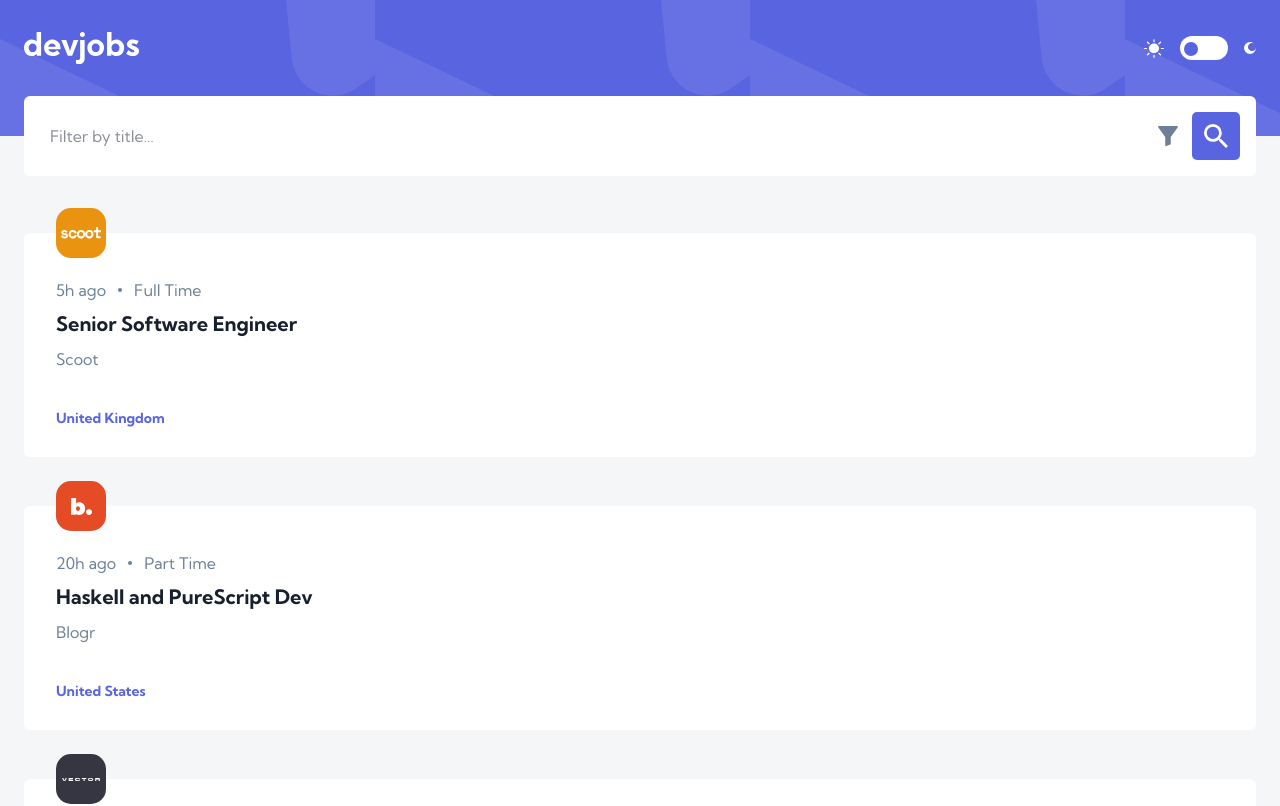
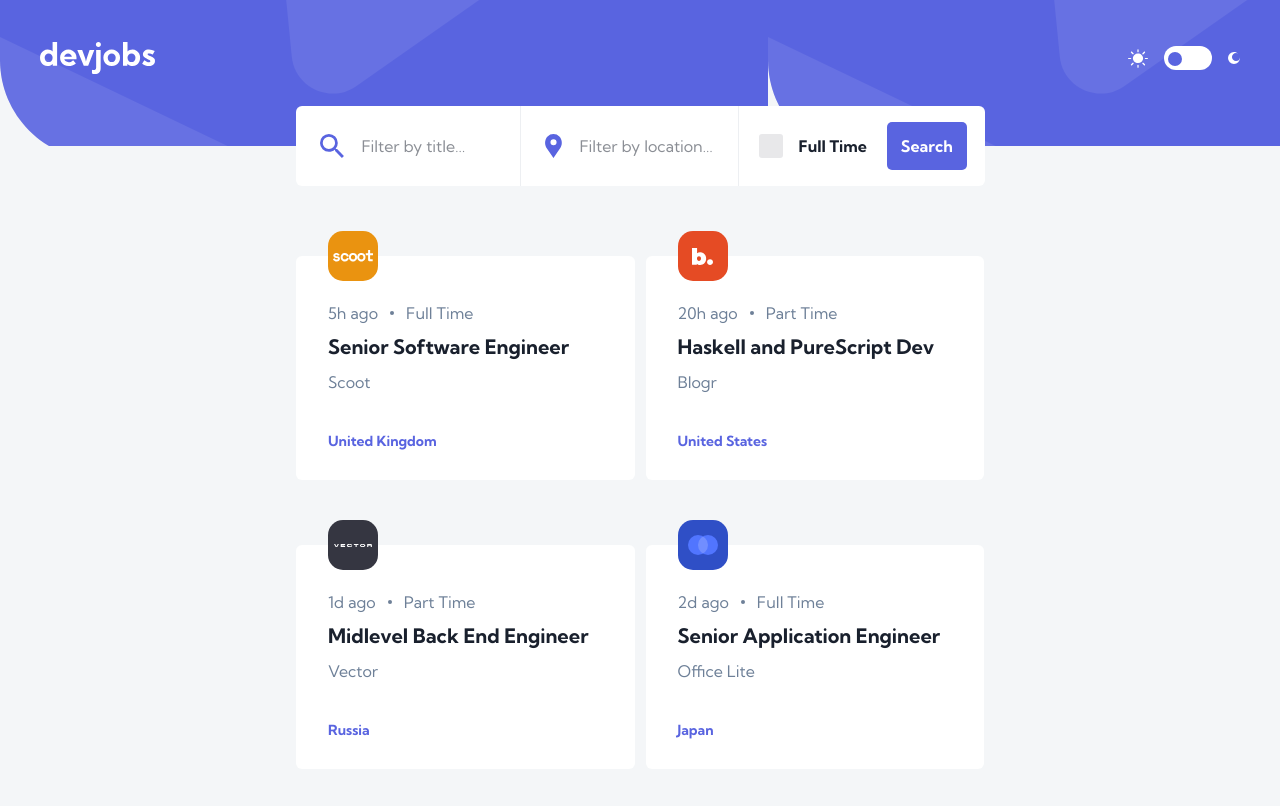
Before and after one commit to erwinruiz/devjobs-web-app, a React (Create React App) app: page / in a window 1280 px wide. Shown: the top 806 px of the page. Built offline with nearby package versions, Linux system fonts and the light colour scheme.

Commit message:
Make Home page responsive for tablet design (768 px)

```diff
--- a/src/Components/Header.module.css
+++ b/src/Components/Header.module.css
@@ -9,3 +9,11 @@
   align-items: center;
   column-gap: 1.6rem;
 }
+
+/* Tablet */
+@media (min-width: 768px) {
+  .header {
+    padding: 4.2rem 4rem 7.2rem;
+    background-image: url("../assets/tablet/bg-pattern-header.svg");
+  }
+}
--- a/src/Components/SearchFilter.module.css
+++ b/src/Components/SearchFilter.module.css
@@ -40,3 +40,48 @@
 .search-icon-container:hover {
   background-color: var(--light-violet);
 }
+.title-filter-container img,
+.tablet-desktop-options {
+  display: none;
+}
+
+/* Tablet */
+@media (min-width: 768px) {
+  .container {
+    /* margin: -4rem 4rem 0 4rem; */
+    margin: -4rem auto 0;
+    width: 68.9rem;
+    padding: 0 1.6rem 0 0;
+    justify-content: left;
+  }
+  .right-side {
+    display: none;
+  }
+  .title-filter-container img {
+    display: initial;
+  }
+  .tablet-desktop-options {
+    display: flex;
+    align-items: center;
+  }
+  .title-filter-container,
+  .location-filter-container {
+    display: flex;
+    align-items: center;
+    column-gap: 1.6rem;
+    border-right: 0.1rem solid #6e809820;
+    height: 8rem;
+    padding-left: 2.4rem;
+  }
+  .title-filter-container input,
+  .location-filter-container input {
+    width: 16rem;
+  }
+  .checkbox {
+    padding: 0 !important;
+    margin: 0 2rem;
+  }
+  .button-container button {
+    padding: 1.6rem 1.4rem;
+  }
+}
--- a/src/Components/SearchFilter.tsx
+++ b/src/Components/SearchFilter.tsx
@@ -2,6 +2,8 @@ import classes from "./SearchFilter.module.css";
 import { useContext, useState } from "react";
 import { Context } from "../store/context";
 import SearchInput from "./UI/SearchInput";
+import Button from "./UI/Button";
+import Checkbox from "./UI/Checkbox";
 
 function SearchFilter() {
   const { modalHandler, jobFiltersHandler, selectedFilters } =
@@ -22,13 +24,22 @@ function SearchFilter() {
     });
   };
 
+  const checkboxHandler = () => {
+    setEnteredData((state) => {
+      return { ...state, fulltime: !state.fulltime };
+    });
+  };
+
   return (
     <div className={classes.container}>
-      <SearchInput
-        placeholder="Filter by title…"
-        isFor="title"
-        setData={enteredDataHandler}
-      />
+      <div className={classes["title-filter-container"]}>
+        <img src="./assets/desktop/icon-search.svg" alt="search icon" />
+        <SearchInput
+          placeholder="Filter by title…"
+          isFor="title"
+          setData={enteredDataHandler}
+        />
+      </div>
       <div className={classes["right-side"]}>
         <div className={classes["filter-options"]} onClick={filterHandler}>
           <svg width="20" height="20" xmlns="http://www.w3.org/2000/svg">
@@ -52,6 +63,25 @@ function SearchFilter() {
           </svg>
         </div>
       </div>
+      <div className={classes["tablet-desktop-options"]}>
+        <div className={classes["location-filter-container"]}>
+          <img src="./assets/desktop/icon-location.svg" alt="location icon" />
+          <SearchInput
+            placeholder="Filter by location…"
+            isFor="location"
+            setData={enteredDataHandler}
+          />
+        </div>
+        <Checkbox
+          text="Full Time"
+          onChecked={checkboxHandler}
+          fulltime={enteredData.fulltime}
+          className={classes.checkbox}
+        />
+        <div className={classes["button-container"]}>
+          <Button text="Search" onClick={searchHandler} />
+        </div>
+      </div>
     </div>
   );
 }
--- a/src/Components/UI/Backdrop.module.css
+++ b/src/Components/UI/Backdrop.module.css
@@ -9,3 +9,9 @@
   background-color: rgba(0, 0, 0, 0.4965);
   transition: all ease-in-out 250ms;
 }
+
+@media (min-width: 768px) {
+  .backdrop {
+    display: none;
+  }
+}
--- /dev/null
+++ b/src/Components/UI/Checkbox.module.css
@@ -0,0 +1,71 @@
+.full-time-checkbox-container {
+  padding: 2.8rem 2.4rem;
+}
+/* Checkbox credit: W3Schools */
+/* Customize the label (the container) */
+.checkbox-container {
+  display: block;
+  position: relative;
+  cursor: pointer;
+  -webkit-user-select: none;
+  -moz-user-select: none;
+  -ms-user-select: none;
+  user-select: none;
+}
+/* Hide the browser's default checkbox */
+.checkbox-container input {
+  position: absolute;
+  opacity: 0;
+  cursor: pointer;
+  height: 0;
+  width: 0;
+}
+/* Create a custom checkbox */
+.checkmark {
+  position: absolute;
+  top: 0;
+  left: 0;
+  height: 2.4rem;
+  width: 2.4rem;
+  opacity: 10.35%;
+  background-color: var(--checkbox-color);
+  margin-top: -0.4rem;
+  border-radius: 0.3rem;
+}
+/* On mouse-over, add a grey background color */
+.checkbox-container:hover input ~ .checkmark {
+  background-color: #ccc;
+}
+/* When the checkbox is checked, add a color background */
+.checkbox-container input:checked ~ .checkmark {
+  background-color: var(--violet);
+  opacity: 100%;
+}
+/* Create the checkmark/indicator (hidden when not checked) */
+.checkmark:after {
+  content: "";
+  position: absolute;
+  display: none;
+}
+/* Show the checkmark when checked */
+.checkbox-container input:checked ~ .checkmark:after {
+  display: block;
+}
+/* Style the checkmark/indicator */
+.checkbox-container .checkmark:after {
+  left: 9px;
+  top: 5px;
+  width: 5px;
+  height: 10px;
+  border: solid white;
+  border-width: 0 3px 3px 0;
+  -webkit-transform: rotate(45deg);
+  -ms-transform: rotate(45deg);
+  transform: rotate(45deg);
+}
+.full-time-checkbox-container p {
+  color: var(--contract-text-color);
+  font-weight: 700;
+  line-height: 1.6rem;
+  margin-left: 4rem;
+}
--- /dev/null
+++ b/src/Components/UI/Checkbox.tsx
@@ -0,0 +1,24 @@
+import classes from "./Checkbox.module.css";
+
+type CheckboxProps = {
+  text: string;
+  onChecked: () => void;
+  fulltime: boolean;
+  className?: string;
+};
+
+function Checkbox(props: CheckboxProps) {
+  const { text, onChecked, fulltime, className } = props;
+
+  return (
+    <div className={`${classes["full-time-checkbox-container"]} ${className}`}>
+      <label className={classes["checkbox-container"]}>
+        <input type="checkbox" onChange={onChecked} checked={fulltime} />
+        <span className={classes.checkmark}></span>
+      </label>
+      <p>{text}</p>
+    </div>
+  );
+}
+
+export default Checkbox;
--- a/src/Components/UI/FilterModal.module.css
+++ b/src/Components/UI/FilterModal.module.css
@@ -19,77 +19,6 @@
   border: none;
   outline: none;
 }
-.full-time-checkbox-container {
-  padding: 2.8rem 2.4rem;
-}
-/* Checkbox credit: W3Schools */
-/* Customize the label (the container) */
-.checkbox-container {
-  display: block;
-  position: relative;
-  cursor: pointer;
-  -webkit-user-select: none;
-  -moz-user-select: none;
-  -ms-user-select: none;
-  user-select: none;
-}
-/* Hide the browser's default checkbox */
-.checkbox-container input {
-  position: absolute;
-  opacity: 0;
-  cursor: pointer;
-  height: 0;
-  width: 0;
-}
-/* Create a custom checkbox */
-.checkmark {
-  position: absolute;
-  top: 0;
-  left: 0;
-  height: 2.4rem;
-  width: 2.4rem;
-  opacity: 10.35%;
-  background-color: var(--checkbox-color);
-  margin-top: -0.4rem;
-  border-radius: 0.3rem;
-}
-/* On mouse-over, add a grey background color */
-.checkbox-container:hover input ~ .checkmark {
-  background-color: #ccc;
-}
-/* When the checkbox is checked, add a color background */
-.checkbox-container input:checked ~ .checkmark {
-  background-color: var(--violet);
-  opacity: 100%;
-}
-/* Create the checkmark/indicator (hidden when not checked) */
-.checkmark:after {
-  content: "";
-  position: absolute;
-  display: none;
-}
-/* Show the checkmark when checked */
-.checkbox-container input:checked ~ .checkmark:after {
-  display: block;
-}
-/* Style the checkmark/indicator */
-.checkbox-container .checkmark:after {
-  left: 9px;
-  top: 5px;
-  width: 5px;
-  height: 10px;
-  border: solid white;
-  border-width: 0 3px 3px 0;
-  -webkit-transform: rotate(45deg);
-  -ms-transform: rotate(45deg);
-  transform: rotate(45deg);
-}
-.full-time-checkbox-container p {
-  color: var(--contract-text-color);
-  font-weight: 700;
-  line-height: 1.6rem;
-  margin-left: 4rem;
-}
 .button-container {
   text-align: center;
   padding: 0 2.4rem 2.4rem;
@@ -97,3 +26,9 @@
 .button-container button {
   width: 100%;
 }
+
+@media (min-width: 768px) {
+  .modal {
+    display: none;
+  }
+}
--- a/src/Components/UI/FilterModal.tsx
+++ b/src/Components/UI/FilterModal.tsx
@@ -4,6 +4,7 @@ import classes from "./FilterModal.module.css";
 import SearchInput from "./SearchInput";
 import { useContext, useState } from "react";
 import { Context } from "../../store/context";
+import Checkbox from "./Checkbox";
 
 function FilterModal() {
   const { jobFiltersHandler, selectedFilters, modalHandler } =
@@ -37,17 +38,11 @@ function FilterModal() {
           setData={enteredDataHandler}
         />
       </div>
-      <div className={classes["full-time-checkbox-container"]}>
-        <label className={classes["checkbox-container"]}>
-          <input
-            type="checkbox"
-            onChange={checkboxHandler}
-            checked={enteredData.fulltime}
-          />
-          <span className={classes.checkmark}></span>
-        </label>
-        <p>Full Time Only</p>
-      </div>
+      <Checkbox
+        text="Full Time Only"
+        onChecked={checkboxHandler}
+        fulltime={enteredData.fulltime}
+      />
       <div className={classes["button-container"]}>
         <Button text="Search" onClick={searchHandler} />
       </div>
--- a/src/Pages/Home.module.css
+++ b/src/Pages/Home.module.css
@@ -8,3 +8,16 @@
   text-align: center;
   margin-bottom: 6.2rem;
 }
+
+/* Tablet */
+@media (min-width: 768px) {
+  .job-posts-container {
+    /* margin: 7rem 4rem 5.6rem; */
+    margin: 7rem auto 5.6rem;
+    width: 68.8rem;
+    display: grid;
+    grid-template-columns: repeat(2, 1fr);
+    column-gap: 1.1rem;
+    row-gap: 6.5rem;
+  }
+}
```
Also changed, not shown: src/assets/tablet/bg-pattern-header.svg (added).
